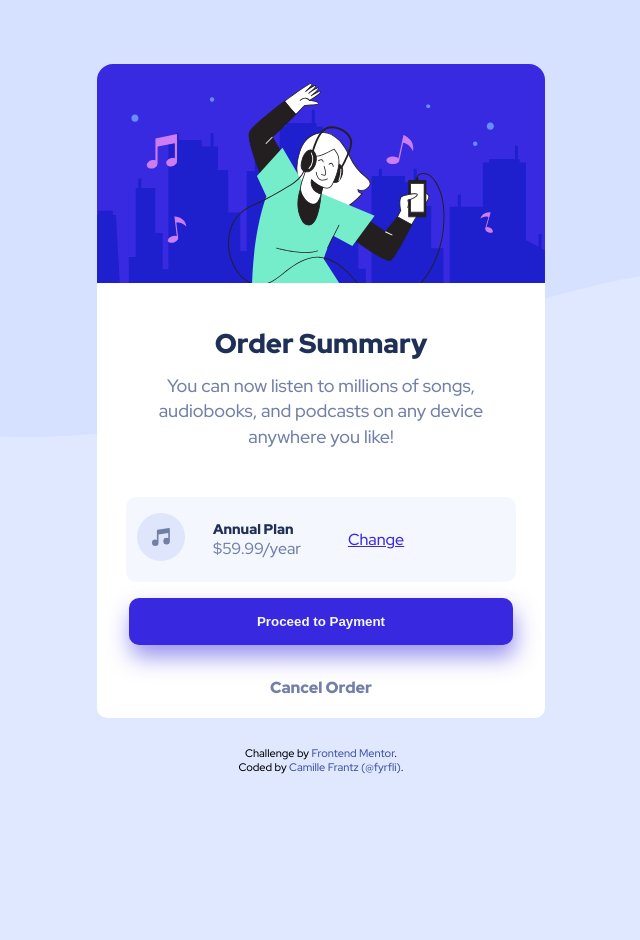
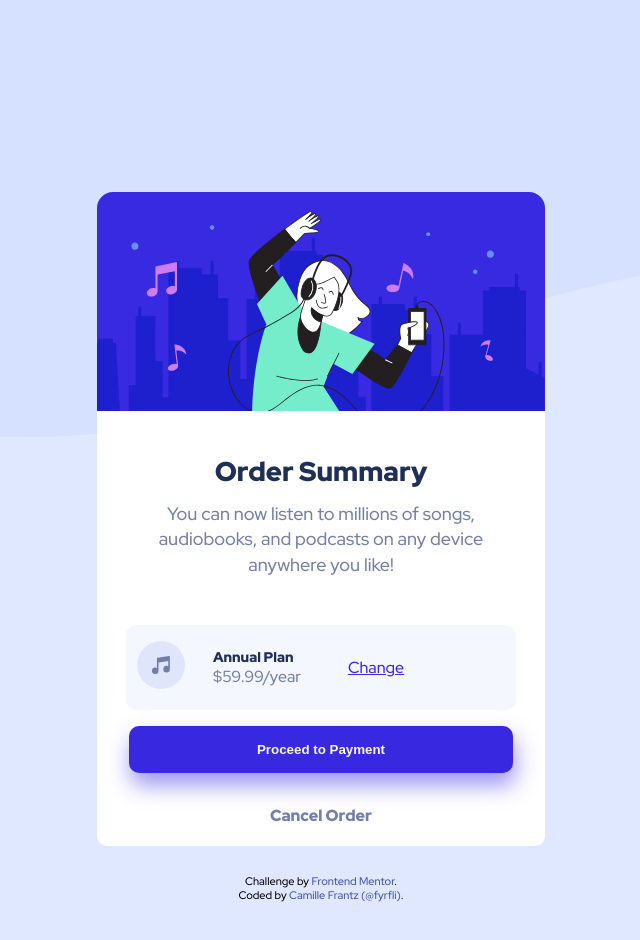
Before and after one commit to fyrfli/order-summary-component, a plain HTML site: page index.html in a window 1280 px wide. Shown: the whole page, without its empty margins (319-959 px from the left). Before the commit the page ends 838 px from the top, so only its background shows below. Drawn offline with Linux system fonts and the light colour scheme.

Commit message:
Move margin down a bit to center the component on the desktop

```diff
--- a/styles/style.css
+++ b/styles/style.css
@@ -122,7 +122,7 @@ footer {
 /* media query for desktop version */
 @media screen and (min-width: 800px) {
     body {
-        margin: 4rem auto;
+        margin: 12rem auto;
         background: border-box var(--pale-blue) url("../images/pattern-background-desktop.svg") repeat-x;
     }
     .header-img {
```
